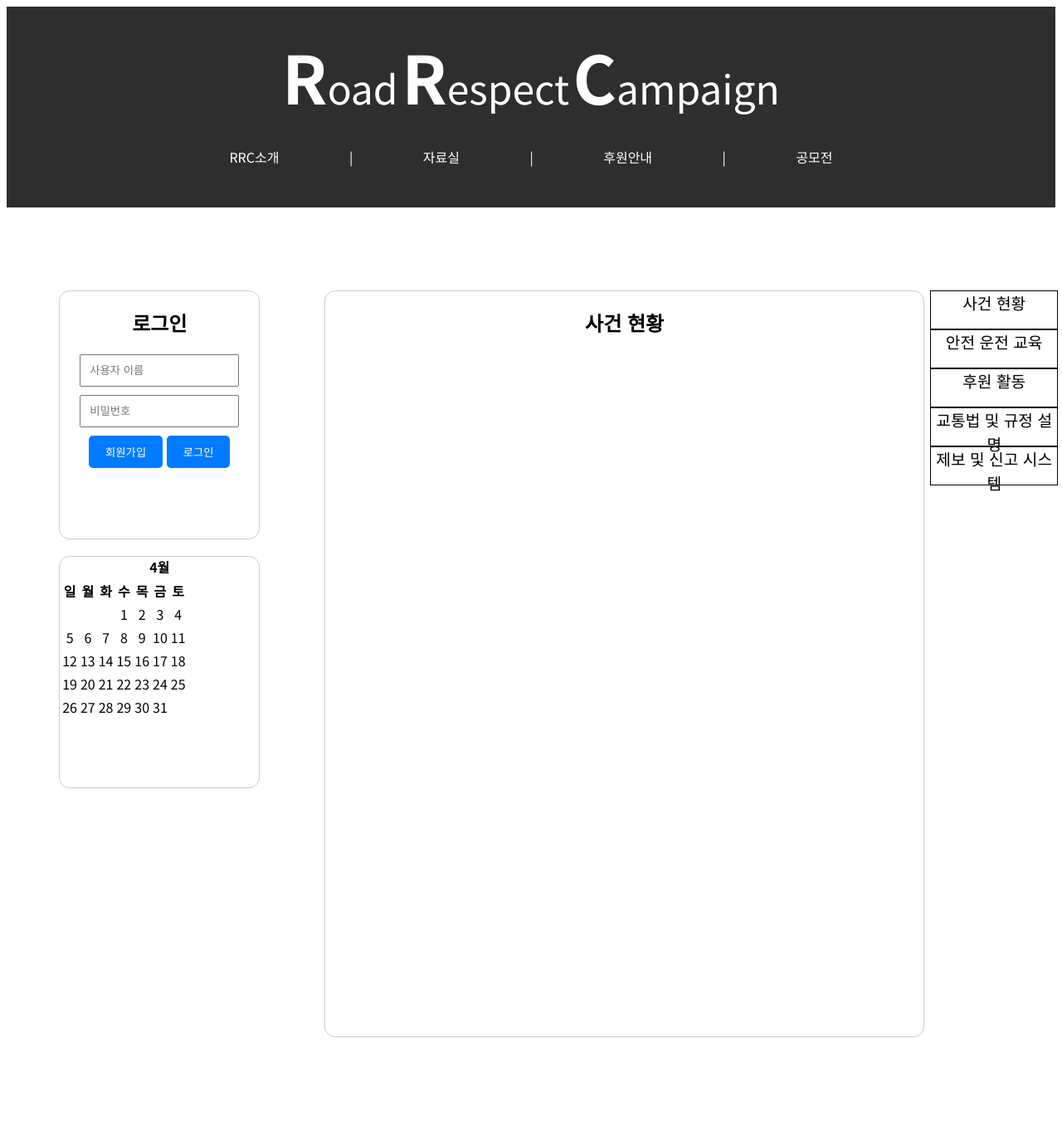
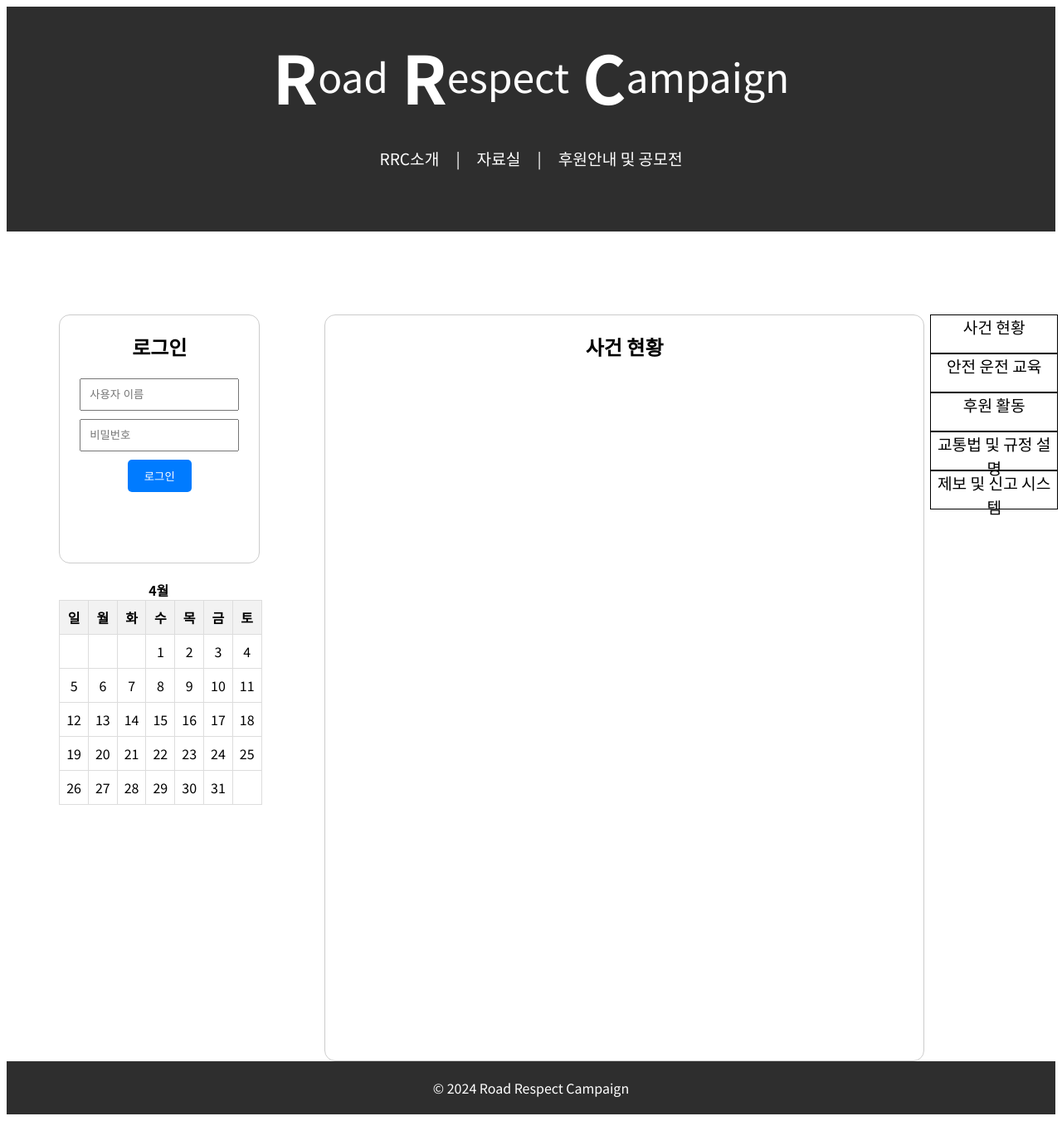
Before and after one commit to JHL222/soft-engineer, a PHP site: page / in a window 1280 px wide. Shown: the whole page at 83% size. Before the commit the page ends 1250 px from the top, so only its background shows below. Run offline with PHP 8.4, Linux system fonts and the light colour scheme.

Commit message:
Add files via upload

```diff
--- a/index.html
+++ b/index.html
@@ -1,34 +1,73 @@
 <!DOCTYPE html>
-<html lang="ko">
+<html lang="en">
 
 <head>
   <meta charset="UTF-8">
   <meta name="viewport" content="width=device-width, initial-scale=1.0">
   <title>RRC</title>
-  <link rel="stylesheet" href="styles.css">
+  <link rel="stylesheet" href="styles.css"> <!-- CSS 파일 연결 -->
   <link rel="preconnect" href="https://fonts.googleapis.com">
   <link rel="preconnect" href="https://fonts.gstatic.com" crossorigin>
   <link href="https://fonts.googleapis.com/css2?family=Noto+Sans+KR:wght@100..900&display=swap" rel="stylesheet">
+  <!-- 새로운 글꼴 링크 추가 -->
+  <script src="index.js"></script>
+  <style>
+    .submenu {
+      display: none;
+      position: absolute;
+      top: 100%;
+      left: 0;
+      background-color: #f9f9f9;
+      min-width: 100px;
+      z-index: 1;
+      text-align: center;
+      border: 1px solid #ccc;
+      border-top: none;
+    }
 
-  <script src="index.js"></script>
-
+    footer {
+      text-align: center;
+      padding: 20px;
+      background-color: #2E2E2E;
+      color: #fff;
+    }
+  </style>
+</head>
+  </style>
 </head>
 
 <body>
   <header>
-    <span style="font-size:500%;"><b>R</b></span><span style="font-size:300%;">oad</span>
-    <span style="font-size:500%;"><b>R</b></span><span style="font-size:300%;">espect</span>
-    <span style="font-size:500%;"><b>C</b></span><span style="font-size:300%;">ampaign</span>
-
+    <a href="index.html">
+      <span style="font-size:500%;"><b>R</b></span><span style="font-size:300%;">oad</span>&emsp;
+      <span style="font-size:500%;"><b>R</b></span><span style="font-size:300%;">espect</span>&emsp;
+      <span style="font-size:500%;"><b>C</b></span><span style="font-size:300%;">ampaign</span>
+    </a>
     <nav>
       <ul>
-        <li><a href="#">RRC소개</a></li>
+        <li class="menu-item">
+          <a href="#">RRC소개</a> &emsp;&emsp;&emsp;
+          <ul class="submenu">
+            <li><a href="index1.html">소개1</a></li>
+            <li><a href="#">소개2</a></li>
+          </ul>
+        </li>
         <li><a href="#">|</a></li>
-        <li><a href="#">자료실</a></li>
+        <li class="menu-item">
+          <a href="#">자료실</a>&emsp;&emsp;&emsp;
+          <ul class="submenu">
+            <li><a href="index2.html">자료1</a></li>
+            <li><a href="#">자료2</a></li>
+          </ul>
+        </li>
         <li><a href="#">|</a></li>
-        <li><a href="#">후원안내</a></li>
-        <li><a href="#">|</a></li>
-        <li><a href="#">공모전</a></li>
+        <li class="menu-item">
+          <a href="#">후원안내 및 공모전</a>&emsp;&emsp;&emsp;
+          <ul class="submenu">
+            <li><a href="index3.html">후원1</a></li>
+            <li><a href="#">후원2</a></li>
+          </ul>
+        </li>
       </ul>
     </nav>
   </header>
@@ -39,12 +78,9 @@
     <div class="login-box">
       <h2>로그인</h2>
       <form class="login-form">
-        <input type="text" placeholder="사용자 이름" required>
-        <br>
-        <input type="password" placeholder="비밀번호" required>
-        <br>
-        <button type="submit" id="register">회원가입</button>
-        <button type="submit" id="login">로그인</button>
+        <input type="text" placeholder="사용자 이름" required><br>
+        <input type="password" placeholder="비밀번호" required><br>
+        <button type="submit">로그인</button>
       </form>
     </div>
 
@@ -53,7 +89,7 @@
     <div class="nav">
       <div class="overlap">
         <div class="nav1">
-          <div class="text-wrapper-1" onclick="showIncidentStatus()">사건 현황</div>
+          <div class="text-wrapper-1" onclick="showIncidentStatus()">사건 현황 </div>
         </div>
         <div class="nav2">
           <div class="text-wrapper-2" onclick="showDriveEducate()">안전 운전 교육</div>
@@ -84,17 +120,22 @@
       <!-- 여기에 사건 현황을 표시할 내용을 넣어주세요 -->
     </div>
     <div id="law">
-      <h2>교통법</h2>
+      <h2>교통법 및 규정 설명</h2>
       <!-- 여기에 사건 현황을 표시할 내용을 넣어주세요 -->
     </div>
     <div id="report">
-      <h2>제보</h2>
+      <h2>제보 및 신고 시스템</h2>
       <!-- 여기에 사건 현황을 표시할 내용을 넣어주세요 -->
+    </div>
+
+    <div id="calendar-container">
+      <div id="calendar"></div>
     </div>
     <script src="calendar.js"></script>
 
   </div>
   <footer>
+    &copy; 2024 Road Respect Campaign
   </footer>
 </body>
 
--- a/styles.css
+++ b/styles.css
@@ -1,21 +1,38 @@
 body {
-  font-family: 'Noto Sans KR', sans-serif; /* 한글 폰트 설정 */
-  line-height: 1.5; /* 줄 간격 설정 */
+  font-family: 'Noto Sans KR', sans-serif;
+  /* 한글 폰트 설정 */
+  line-height: 1.5;
+  /* 줄 간격 설정 */
 }
 
 /* 헤더 스타일 */
+
 header {
   background-color: #2E2E2E;
   color: #fff;
   padding: 23px 0;
-  text-align: center; /* 헤더 텍스트를 가운데 정렬 */
+  text-align: center;
+  display: flex;
+  flex-direction: column;
+  align-items: center;
+}
+
+header a {
+  text-decoration: none;
+  color: inherit;
+  display: flex;
+  align-items: center;
+  justify-content: center;
 }
 
 /* 헤더 내부의 h1 요소 스타일 */
 header h1 {
-  margin: 0; /* 기본 마진 제거 */
-  font-size: 70px; /* 글자 크기를 설정 */
-  padding-left: 10px; /* 텍스트를 왼쪽으로 조금 이동 */
+  margin: 0;
+  /* 기본 마진 제거 */
+  font-size: 70px;
+  /* 글자 크기를 설정 */
+  padding-left: 10px;
+  /* 텍스트를 왼쪽으로 조금 이동 */
 }
 
 
@@ -30,21 +47,30 @@ header h1 {
 nav ul {
   list-style-type: none;
   padding: 10px;
-  text-align: center; /* 네비게이션 메뉴를 가운데 정렬 */
+  text-align: center;
+  display: flex;
+  justify-content: center;
+  flex-wrap: wrap;
 }
 
 nav ul li {
   display: inline;
-  margin-right: 80px; /* 적절한 값으로 수정 */
+  margin-right: 20px;
+  position: relative;
 }
 
 nav ul li:last-child {
-  margin-right: 0; /* 마지막 메뉴 항목의 간격을 없앰 */
+  margin-right: 0;
 }
 
 nav ul li a {
   color: #fff;
   text-decoration: none;
+  position: relative;
+  font-size: 1.2em;
+}
+nav ul li:hover .submenu {
+  display: block;
 }
 
 /* 메인 영역 스타일 */
@@ -82,12 +108,24 @@ main {
   background-color: #0056b3;
 }
 
+.submenu {
+  display: none;
+  position: absolute;
+}
+
+.content {
+  padding: 20px;
+  margin: 20px;
+  border: 1px solid #ddd;
+  text-align: center;
+}
+
 /* 캘린더 스타일 */
 #calendar {
   grid-row: 3;
   width: 80%;
   margin-top: 20px;
-  border: 1px solid #ccc;
+  border: 0px solid #ccc;
   border-radius: 13px;
   text-align: center;
 }
@@ -102,7 +140,8 @@ main {
   border-radius: 13px;
   text-align: center;
 }
-#drive-educate{
+
+#drive-educate {
   grid-row: 2 / 5;
   grid-column: 2 / 4;
   margin-left: 20px;
@@ -111,7 +150,8 @@ main {
   border-radius: 13px;
   text-align: center;
 }
-#sponsor{
+
+#sponsor {
   grid-row: 2 / 5;
   grid-column: 2 / 4;
   margin-left: 20px;
@@ -120,7 +160,8 @@ main {
   border-radius: 13px;
   text-align: center;
 }
-#law{
+
+#law {
   grid-row: 2 / 5;
   grid-column: 2 / 4;
   margin-left: 20px;
@@ -129,7 +170,8 @@ main {
   border-radius: 13px;
   text-align: center;
 }
-#report{
+
+#report {
   grid-row: 2 / 5;
   grid-column: 2 / 4;
   margin-left: 20px;
@@ -148,9 +190,88 @@ main {
   height: 300px;
 }
 
-.nav1, .nav2, .nav3, .nav4, .nav5 {
+.nav1,
+.nav2,
+.nav3,
+.nav4,
+.nav5 {
   border: 1px solid;
   text-align: center;
   height: 15%;
   font-size: 120%;
 }
+
+.submenu {
+  display: none;
+  position: absolute;
+  top: 100%;
+  left: 0;
+  background-color: #f9f9f9;
+  min-width: 500px;
+  /* 너비를 넓히기 위해 값을 조정합니다. */
+  z-index: 1;
+  text-align: center;
+  /* 텍스트 가운데 정렬 */
+  border: 1px solid #ccc;
+  border-top: none;
+}
+
+.submenu li {
+  display: block;
+  padding: 10px;
+  border-bottom: 1px solid #ddd;
+}
+
+.submenu li:last-child {
+  border-bottom: none;
+}
+
+.submenu li a {
+  color: #333;
+  text-decoration: none;
+  display: block;
+  text-align: center;
+}
+
+.text-wrapper-1:hover,
+.text-wrapper-2:hover,
+.text-wrapper-3:hover,
+.text-wrapper-4:hover,
+.text-wrapper-5:hover {
+  cursor: pointer;
+}
+/* 이전과 동일한 스타일 */
+
+/* 캘린더 컨테이너 스타일 */
+#calendar-container {
+  display: flex;
+  justify-content: center;
+  align-items: center;
+  margin-top: 20px; /* 기존에는 #calendar의 margin-top을 여기로 이동했습니다. */
+}
+
+/* 달력 테이블 스타일 */
+#calendar table {
+  border-collapse: collapse;
+  border: 1px solid #ddd;
+  width: 100%; /* 달력의 너비를 조정합니다. */
+}
+
+#calendar table th,
+#calendar table td {
+  border: 1px solid #ddd;
+  padding: 8px;
+  text-align: center;
+}
+
+#calendar table th {
+  background-color: #f2f2f2;
+}
+
+#calendar table td {
+  cursor: pointer;
+}
+
+#calendar table td:hover {
+  background-color: #f2f2f2;
+}
```
